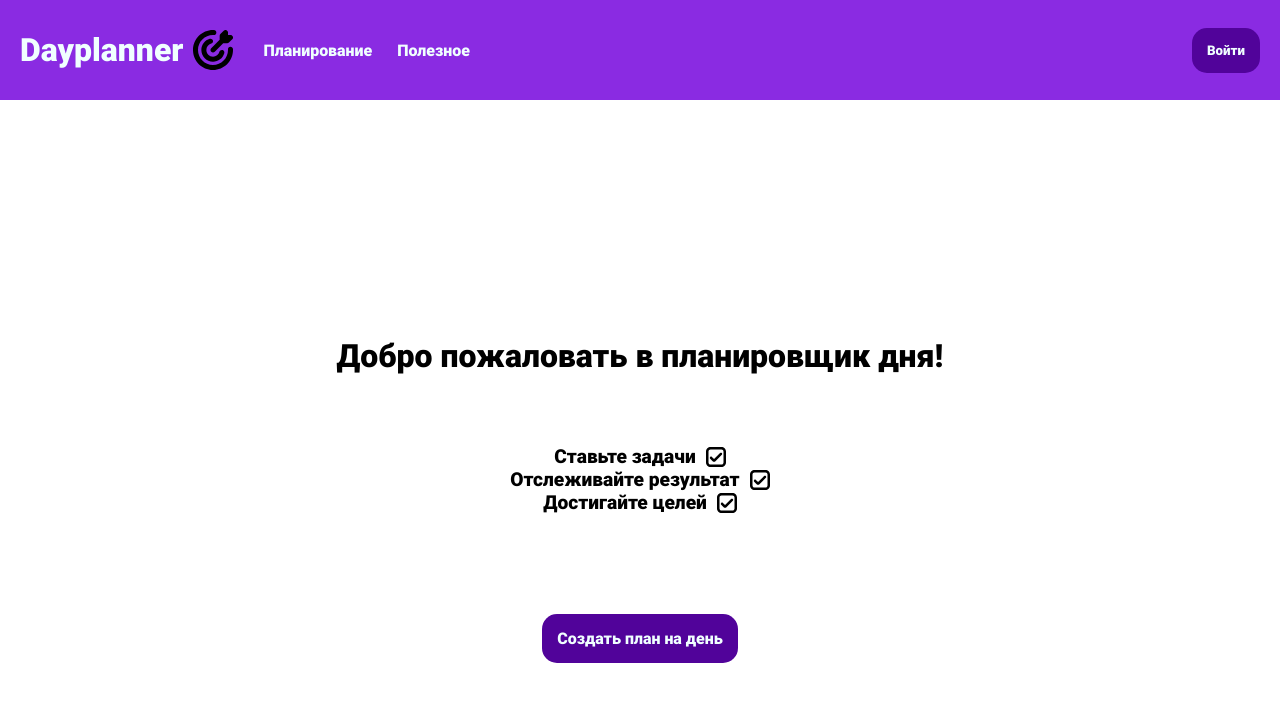
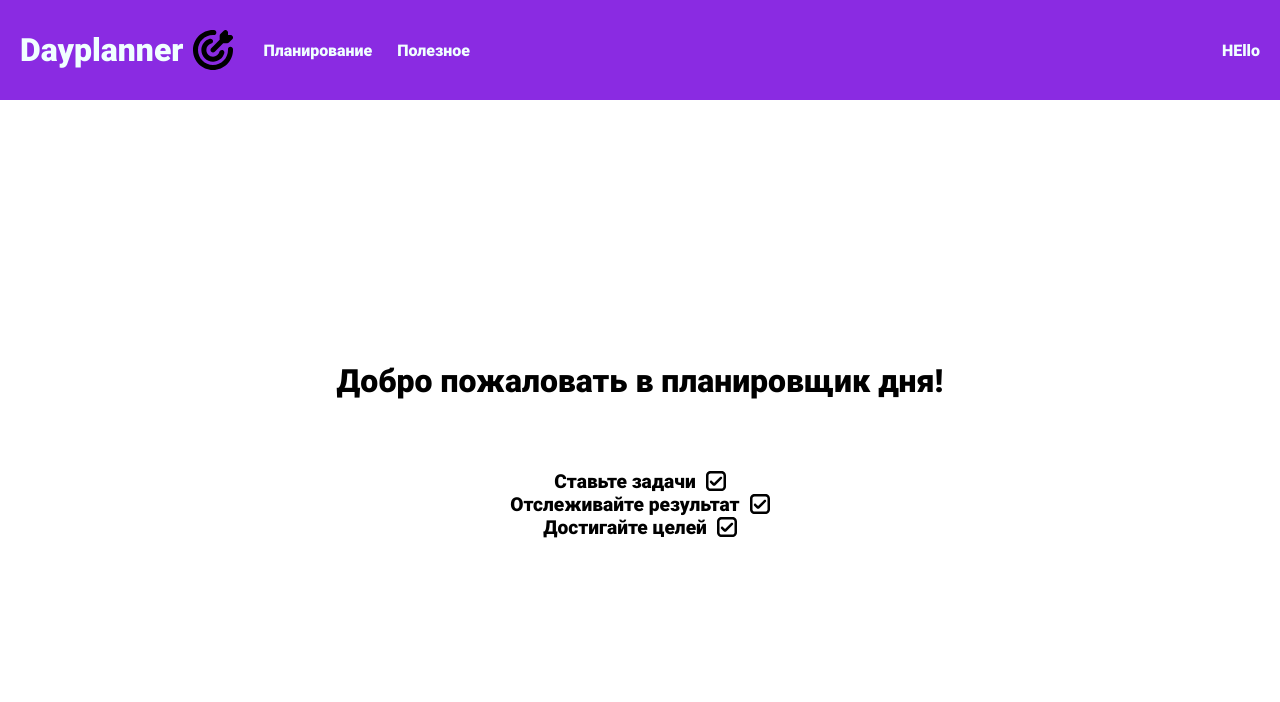
Before and after one commit to yurirodnov/dayplanner, a React app in the folder frontend/: page / in a window 1280 px wide. Shown: the top 702 px of the page. Built offline with nearby package versions, Linux system fonts and the light colour scheme.

Commit message:
add features, add widget

```diff
--- a/frontend/src/pages/page-home/index.tsx
+++ b/frontend/src/pages/page-home/index.tsx
@@ -17,7 +17,7 @@ export const PageHome = () => {
       </div>
 
 
-      <Link to={"/plan"} className="welcome-block create-plan">Создать план на день</Link>
+      {/* <Link to={"/plan"} className="welcome-block create-plan">Создать план на день</Link> */}
 
     </div>
   )
--- a/frontend/src/widgets/header/header.css
+++ b/frontend/src/widgets/header/header.css
@@ -36,7 +36,7 @@ a {
   color: azure;
 }
 
-.user-authorisation {
+.user-enter-block {
   position: relative;
   right: 20px;
 }
--- a/frontend/src/widgets/header/index.tsx
+++ b/frontend/src/widgets/header/index.tsx
@@ -1,6 +1,7 @@
 import React from "react";
 import { Link } from "react-router-dom";
 import { ModalAuthorisation } from "../modal-authorisation/ModalAuthorisation";
+import { UserEnter } from "../user-enter";
 import target from "../../assets/icons/target.svg"
 import "./header.css";
 
@@ -17,7 +18,7 @@ export const Header = () => {
         </ul>
       </nav>
 
-      <ModalAuthorisation />
+      <UserEnter />
 
       {/* <div className="user-authorisation">
         <button>Войти</button>
--- /dev/null
+++ b/frontend/src/widgets/user-enter/index.tsx
@@ -0,0 +1,7 @@
+import React, { FC } from "react";
+
+
+
+export const UserEnter = () => {
+  return (<div className="user-enter-block">HEllo</div>)
+}
```
Also changed, not shown: frontend/src/features/auth/model/authState.ts (added), frontend/src/widgets/user-enter/user-enter.css (added).
